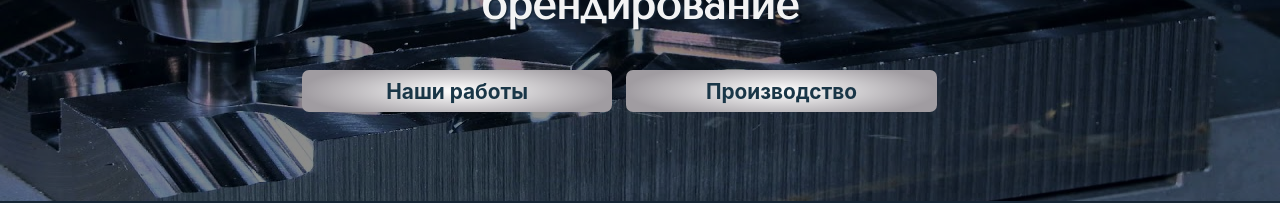
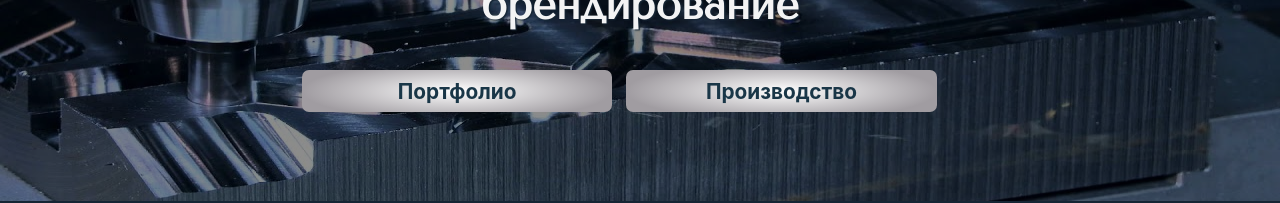
Before and after one commit to AnigalHub/Priamyeruki, a Vue app: page / in a window 1280 px wide. Shown: the part 254-457 px from the top of the page. Built offline with nearby package versions, Linux system fonts and the light colour scheme.

Commit message:
изменены слова (наши работы - портфолио)

```diff
--- a/src/components/LandingPage/home.vue
+++ b/src/components/LandingPage/home.vue
@@ -7,7 +7,7 @@
                     сувенирной продукции, реставрация, брендирование
                 </div>
                 <div class="buttons justify-content-center">
-                    <router-link :to="{name: 'Samples'}" tag="button">Наши работы</router-link>
+                    <router-link :to="{name: 'Samples'}" tag="button">Портфолио</router-link>
                     <router-link :to="{name: 'Equipment'}" tag="button">Производство</router-link>
                 </div>
             </b-container>
```
